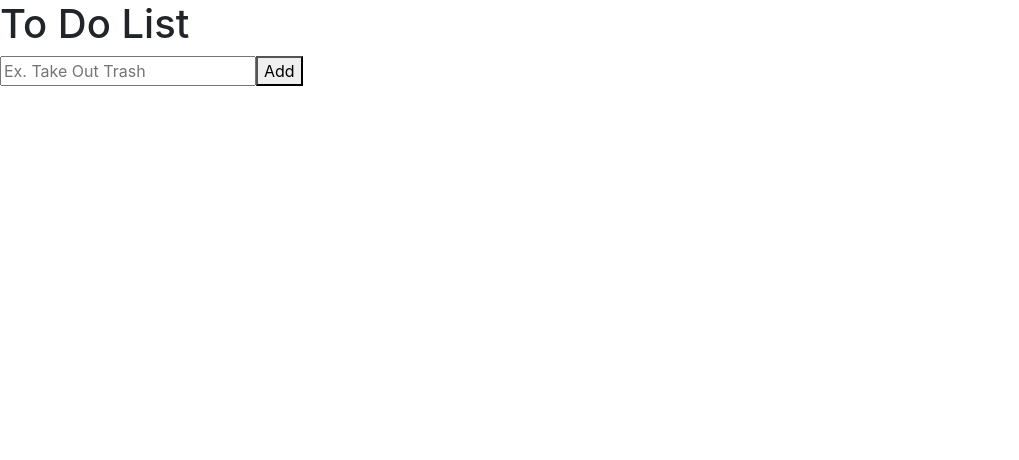
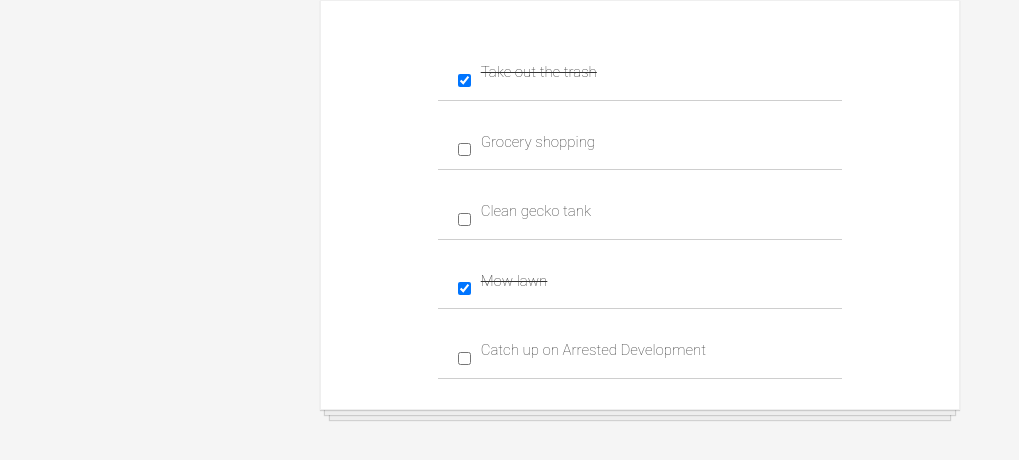
Before and after one commit to Tien96ng/todo-list, a React (Create React App) app: page / in a window 1280 px wide. Shown: the top 460 px of the page, without its empty margins (0-1019 px from the left). Built offline with nearby package versions, Linux system fonts and the light colour scheme.

Commit message:
Redid the whole app. Restarting from scratch. Copied CSS styling from CodePen.io as a placeholder for viewing.
Using mock json data to display template or todo items.

Removed form and just rendering the data for now with input type=checkbox.

```diff
--- a/src/App.js
+++ b/src/App.js
@@ -1,77 +1,22 @@
 import React from "react"
-import AddToDo from "./components/AddToDo"
-import "./styles.css";
+import TodoItem from "./components/TodoItem"
+import { TODODATA } from "./data/todoData"
 
-export default class Main extends React.Component {
-  constructor(props) {
-    super(props)
-    this.state = {
-      todoArr: [],
-      todo: "",
-      id: "",
-      //finished: false
-    };
-  }
-
-  // Takes in new todo input and sets the temp value to the new input.
-  handleChange = e => {
-    this.setState({ todo: e.target.value })
-  }
-
-  handleCheckbox = e => {
-    this.setState({ finished: !this.state.finished })
-  }
-
-
-  // Handles the submit for the form.
-  // Right now used for alerting and debugging.
-  // Using e.preventDefault() in order to no refresh the page.
-  // Sets a new Object that takes in the new setStates of todo and id.
-  // Concat() the object to the ToDoArr to later then loop through to display as <li />.
-  handleSubmit = e => {
-    e.preventDefault()
-    const newDate = new Date();
-
-    let newTodos = {
-      todo: this.state.todo,
-      id: newDate,
-      //finished: this.state.finished,
-    }
-    this.setState({ todoArr: this.state.todoArr.concat(newTodos) })
-    // alert(this.state.id + " " + this.state.todo)
-  }
-
-  render() {
-    // Loops through the todoArr to display each as an <li /> element.
-    let renderTodoList = this.state.todoArr.map(element => {
-      return (
-        <div>
-          <li key={element.id} className="">
-            <input
-              type="checkbox"
-              className="m-2 p-2"
-              //onClick={this.handleCheckbox}
-              //style={{color: this.state.finished ? "red" : "green"}}
-            />
-            {element.todo}
-            <i className="fa fa-times m-2"/>
-          </li> <br />
-
-        </div>
+function App() {
+    let renderTodoItem = TODODATA.map(element => {
+      return(
+        <TodoItem
+          id={element.id}
+          text={element.text}
+          completed={element.completed}
+        />
       )
     })
+    return (
+        <div className="todo-list">
+            {renderTodoItem}
+        </div>
+    )
+}
 
-    return (
-      <div>
-        <h1 className=""> To Do List </h1>
-        <AddToDo handleSubmit={this.handleSubmit} handleChange={this.handleChange} />
-
-        <div className="">
-          <ul className="">
-            {renderTodoList}
-          </ul>
-        </div>
-      </div>
-    );
-  }
-}
+export default App
--- a/src/components/AddToDo.js
+++ /dev/null
@@ -1,14 +0,0 @@
-import React from "react"
-
-export default function AddToDo(props) {
-    return (
-        <form className="" onSubmit={props.handleSubmit}>
-          <input
-            type="text"
-            placeholder="Ex. Take Out Trash"
-            onChange={props.handleChange}
-          />
-          <button type="submit"> Add </button>
-        </form>
-    )
-}
--- /dev/null
+++ b/src/components/TodoItem.js
@@ -0,0 +1,12 @@
+import React from "react"
+
+function TodoItem(props) {
+    return (
+        <div className="todo-item" key={props.id}>
+            <input type="checkbox" checked={props.completed}/>
+            <p style={{textDecoration: props.completed ? 'line-through' : '' }}>{props.text}</p>
+        </div>
+    )
+}
+
+export default TodoItem
--- /dev/null
+++ b/src/data/todoData.js
@@ -0,0 +1,27 @@
+export const TODODATA = [
+    {
+      id: 1,
+      text: "Take out the trash",
+      completed: true
+    },
+    {
+      id: 2,
+      text: "Grocery shopping",
+      completed: false
+    },
+    {
+      id: 3,
+      text: "Clean gecko tank",
+      completed: false
+    },
+    {
+      id: 4,
+      text: "Mow lawn",
+      completed: true
+    },
+    {
+      id: 5,
+      text: "Catch up on Arrested Development",
+      completed: false
+    }
+  ];
--- a/src/index.js
+++ b/src/index.js
@@ -2,6 +2,7 @@ import React from "react";
 import ReactDOM from "react-dom";
 import 'bootstrap/dist/css/bootstrap.min.css';
 import "font-awesome/css/font-awesome.min.css"
+import "./styles.css"
 
 import App from "./App";
 
--- a/src/styles.css
+++ b/src/styles.css
@@ -1,3 +1,42 @@
-ul {
-  list-style-type: none;
+body {
+  background-color: whitesmoke;
 }
+
+.todo-list {
+  background-color: white;
+  margin: auto;
+  width: 50%;
+  display: flex;
+  flex-direction: column;
+  align-items: center;
+  border: 1px solid #efefef;
+  box-shadow:
+  /* The top layer shadow */ 0 1px 1px rgba(0, 0, 0, 0.15),
+    /* The second layer */ 0 10px 0 -5px #eee,
+    /* The second layer shadow */ 0 10px 1px -4px rgba(0, 0, 0, 0.15),
+    /* The third layer */ 0 20px 0 -10px #eee,
+    /* The third layer shadow */ 0 20px 1px -9px rgba(0, 0, 0, 0.15);
+  padding: 30px;
+}
+
+.todo-item {
+  display: flex;
+  justify-content: flex-start;
+  align-items: center;
+  padding: 30px 20px 0;
+  width: 70%;
+  border-bottom: 1px solid #cecece;
+  font-family: Roboto, sans-serif;
+  font-weight: 100;
+  font-size: 15px;
+  color: #333333;
+}
+
+input[type="checkbox"] {
+  margin-right: 10px;
+  font-size: 30px;
+}
+
+input[type="checkbox"]:focus {
+  outline: 0;
+}
```
